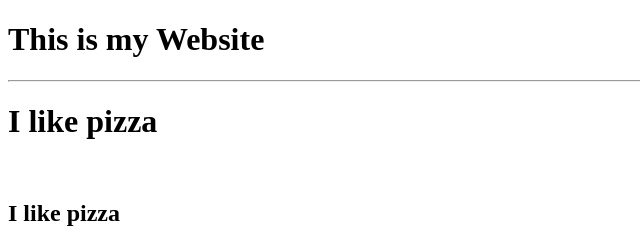
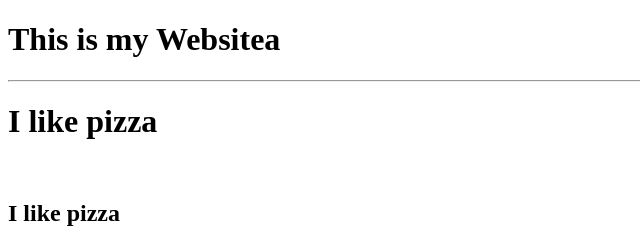
Before and after one commit to RmdD999/HTML-Fundamental, a plain HTML site: page website/index.html in a window 1280 px wide. Shown: the top 240 px of the page, 0-640 px from the left. Drawn offline with Linux system fonts and the light colour scheme.

Commit message:
Add a charater to test git ssh

```diff
--- a/website/index.html
+++ b/website/index.html
@@ -6,7 +6,7 @@
     </head>
     <body>
         <!--This is comment will not be shown in website-->
-        <h1>This is my Website</h1>
+        <h1>This is my Websitea</h1>
         <hr>
         <h1>I like pizza</h1>
         <br>
```
